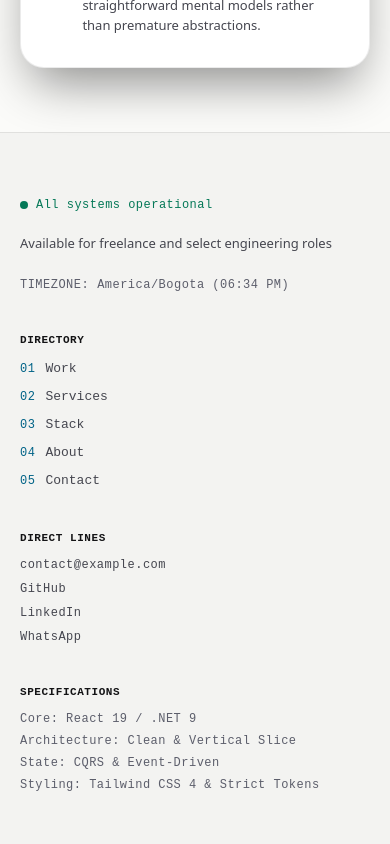
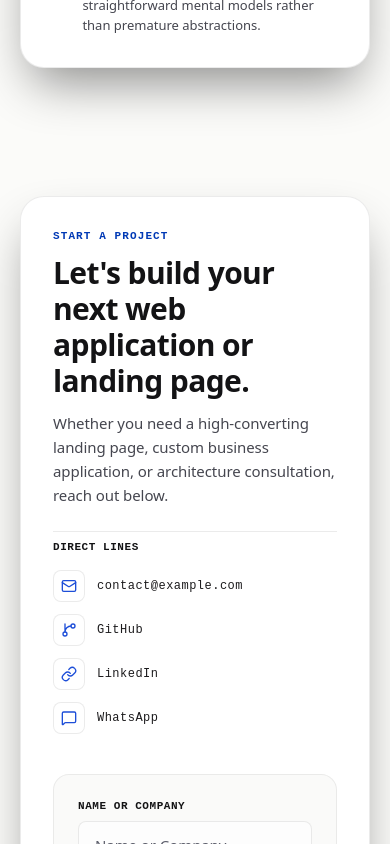
Before and after one commit to Darwinsalcie/Professional-Portfolio-2.0, a React (Vite) app: page /en in a window 390 px wide. Shown: the part 6080-6924 px from the top of the page. Built offline with nearby package versions, Linux system fonts and the light colour scheme.

Commit message:
fix(ui): polish responsive layout across themes

```diff
--- a/src/pages/HomePage.tsx
+++ b/src/pages/HomePage.tsx
@@ -3,9 +3,15 @@ import { ProjectsSection } from '@/features/projects/ProjectsSection'
 import { ServicesSection } from '@/features/services/ServicesSection'
 import { StackSection } from '@/features/stack/StackSection'
 import { AboutSection } from '@/features/about/AboutSection'
+import { ContactSection } from '@/features/contact/ContactSection'
 import { useLocale } from '@/features/i18n/useLocale'
 import { useContent } from '@/features/i18n/useContent'
 
+/**
+ * Main localized home page route component.
+ * Composes Hero (#top), Projects (#work), Services (#services),
+ * Stack Ledger (#stack), About (#about), and Contact (#contact).
+ */
 export function HomePage() {
   const { locale } = useLocale()
   const content = useContent()
@@ -17,6 +23,7 @@ export function HomePage() {
       <ServicesSection services={content.services} ui={content.ui} locale={locale} />
       <StackSection stack={content.stack} ui={content.ui} />
       <AboutSection about={content.about} meta={content.meta} />
+      <ContactSection contact={content.contact} />
     </div>
   )
 }
```
Also changed, not shown: 2 other files (tests, documents, lock files or other folders).
